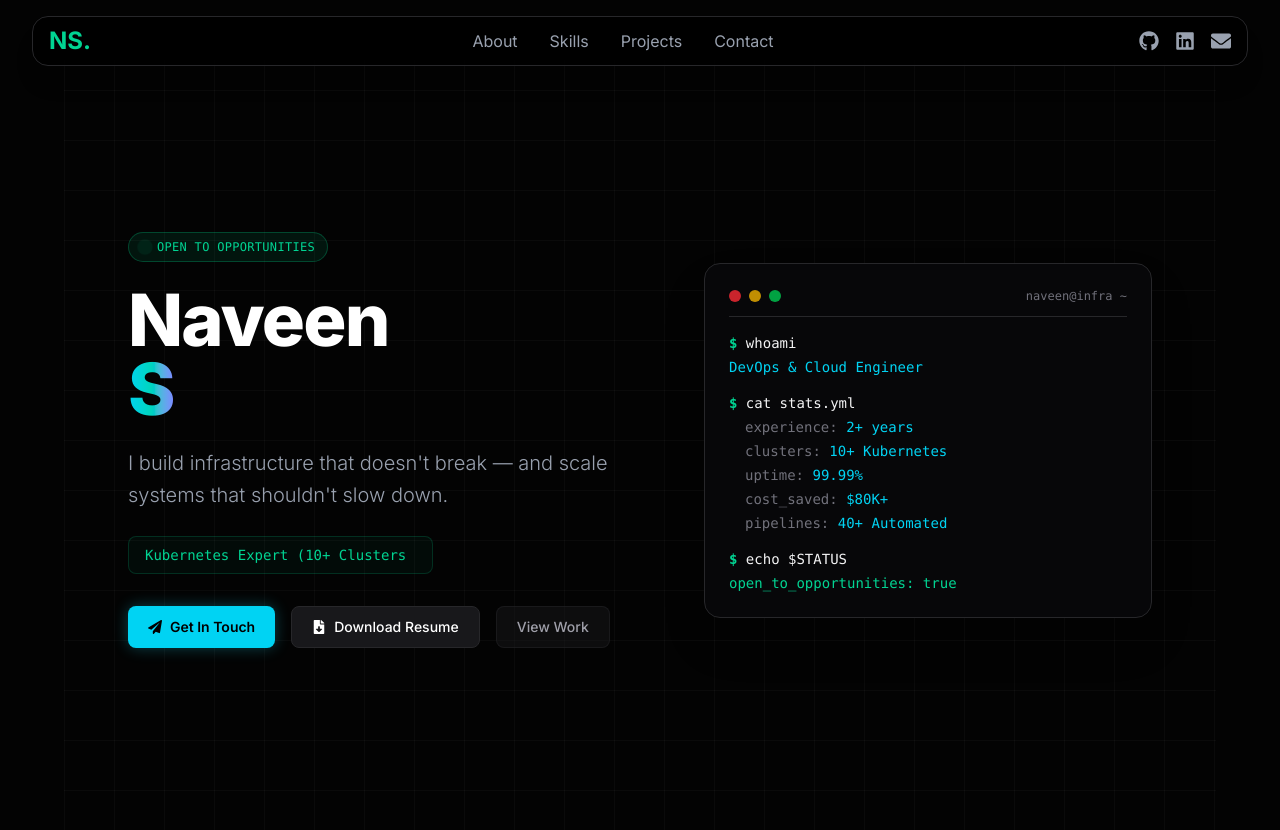
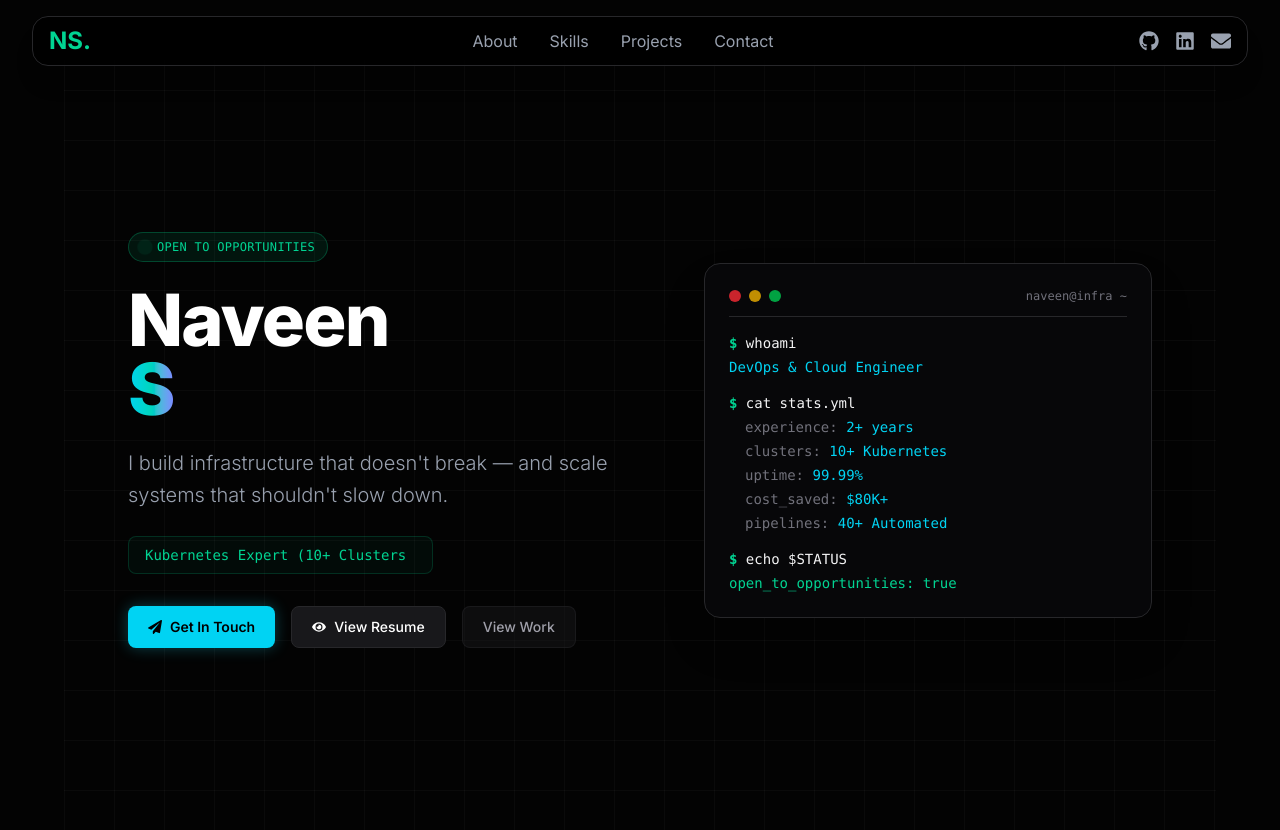
Before and after one commit to Naveen4421/My_portfolio, a Next.js app: page / in a window 1280 px wide. Shown: the top 830 px of the page. Built offline with nearby package versions, Linux system fonts and the light colour scheme.

Commit message:
feat: route View Resume to interactive preview page and add direct Download PDF option

```diff
--- a/app/about/page.tsx
+++ b/app/about/page.tsx
@@ -1,3 +1,5 @@
+import Link from "next/link";
+
 export default function About() {
   return (
     <div className="min-h-screen px-6 pt-32 pb-20 bg-grid bg-[#030303] text-white relative overflow-hidden">
@@ -20,13 +22,12 @@ export default function About() {
 
           {/* Resume buttons */}
           <div className="mt-8 flex gap-4">
-            <a
-              href="/resume/Naveen_Resume.pdf"
-              target="_blank"
+            <Link
+              href="/resume"
               className="px-6 py-3 bg-cyan-400 text-black hover:bg-cyan-300 rounded-lg font-semibold shadow-[0_0_20px_rgba(34,211,238,0.2)] hover:scale-105 transition"
             >
               View Resume
-            </a>
+            </Link>
 
             <a
               href="/resume/Naveen_Resume.pdf"
--- a/app/resume/page.tsx
+++ b/app/resume/page.tsx
@@ -1,6 +1,6 @@
 "use client";
 
-import { FaEnvelope, FaLinkedin, FaGithub, FaPhone, FaMapMarkerAlt, FaPrint, FaArrowLeft } from "react-icons/fa";
+import { FaEnvelope, FaLinkedin, FaGithub, FaPhone, FaMapMarkerAlt, FaPrint, FaArrowLeft, FaFileDownload } from "react-icons/fa";
 import Link from "next/link";
 
 export default function Resume() {
@@ -15,12 +15,22 @@ export default function Resume() {
           <FaArrowLeft /> Back to Portfolio
         </Link>
 
+        <div className="flex gap-3">
+          <a
+            href="/resume/Naveen_Resume.pdf"
+            download
+            className="flex items-center gap-2 px-4 py-2 bg-zinc-900 border border-zinc-800 text-white font-semibold rounded-lg hover:bg-zinc-800 transition"
+          >
+            <FaFileDownload /> Download PDF
+          </a>
+
           <button
             onClick={() => window.print()}
             className="flex items-center gap-2 px-4 py-2 bg-cyan-400 text-black font-semibold rounded-lg hover:bg-cyan-300 shadow-[0_0_15px_rgba(34,211,238,0.2)] transition"
           >
             <FaPrint /> Print / Save as PDF
           </button>
+        </div>
       </div>
 
       {/* A4 Paper Container */}
--- a/components/sections/Hero.tsx
+++ b/components/sections/Hero.tsx
@@ -1,7 +1,8 @@
 "use client";
 
 import { useState, useEffect } from "react";
-import { FaGithub, FaLinkedin, FaFileDownload, FaPaperPlane } from "react-icons/fa";
+import { FaGithub, FaLinkedin, FaEye, FaPaperPlane } from "react-icons/fa";
+import Link from "next/link";
 
 export default function Hero() {
   const [text, setText] = useState("");
@@ -76,13 +77,12 @@ export default function Hero() {
           >
             <FaPaperPlane /> Get In Touch
           </a>
-          <a
-            href="/resume/Naveen_Resume.pdf"
-            download
+          <Link
+            href="/resume"
             className="px-5 py-2.5 bg-zinc-900 border border-zinc-800 hover:border-zinc-700 text-white rounded-lg text-sm font-medium flex items-center gap-2 transition hover:scale-105"
           >
-            <FaFileDownload /> Download Resume
-          </a>
+            <FaEye /> View Resume
+          </Link>
           <a
             href="#projects"
             className="px-5 py-2.5 bg-zinc-900/50 border border-zinc-800/50 hover:border-zinc-700 text-zinc-400 hover:text-white rounded-lg text-sm font-medium flex items-center gap-2 transition hover:scale-105"
```
Lines whose indentation alone changed are shown as unchanged.
